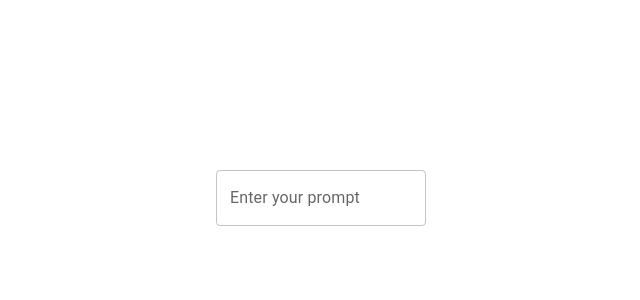
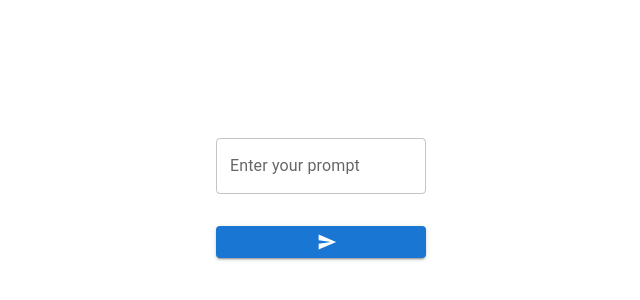
Before and after one commit to mhjd/ChatApp, a Next.js app: page / in a window 1280 px wide. Shown: the part 290-590 px from the top of the page, without its empty margins (319-959 px from the left). Built offline with nearby package versions, Linux system fonts and the light colour scheme.

Commit message:
add a Send button for the prompt

```diff
--- a/src/app/page.tsx
+++ b/src/app/page.tsx
@@ -1,5 +1,7 @@
 import Image from "next/image";
 import TextField from '@mui/material/TextField';
+import Button from '@mui/material/Button';
+import SendIcon from '@mui/icons-material/Send';
 import styles from "./page.module.css";
 
 export default function Home() {
@@ -10,7 +12,8 @@
           label="Enter your prompt"
           variant="outlined"
           multiline
-        />
+			/>
+        <Button variant="contained" endIcon={<SendIcon />}/>
       </main>
     </div>
   );
```
